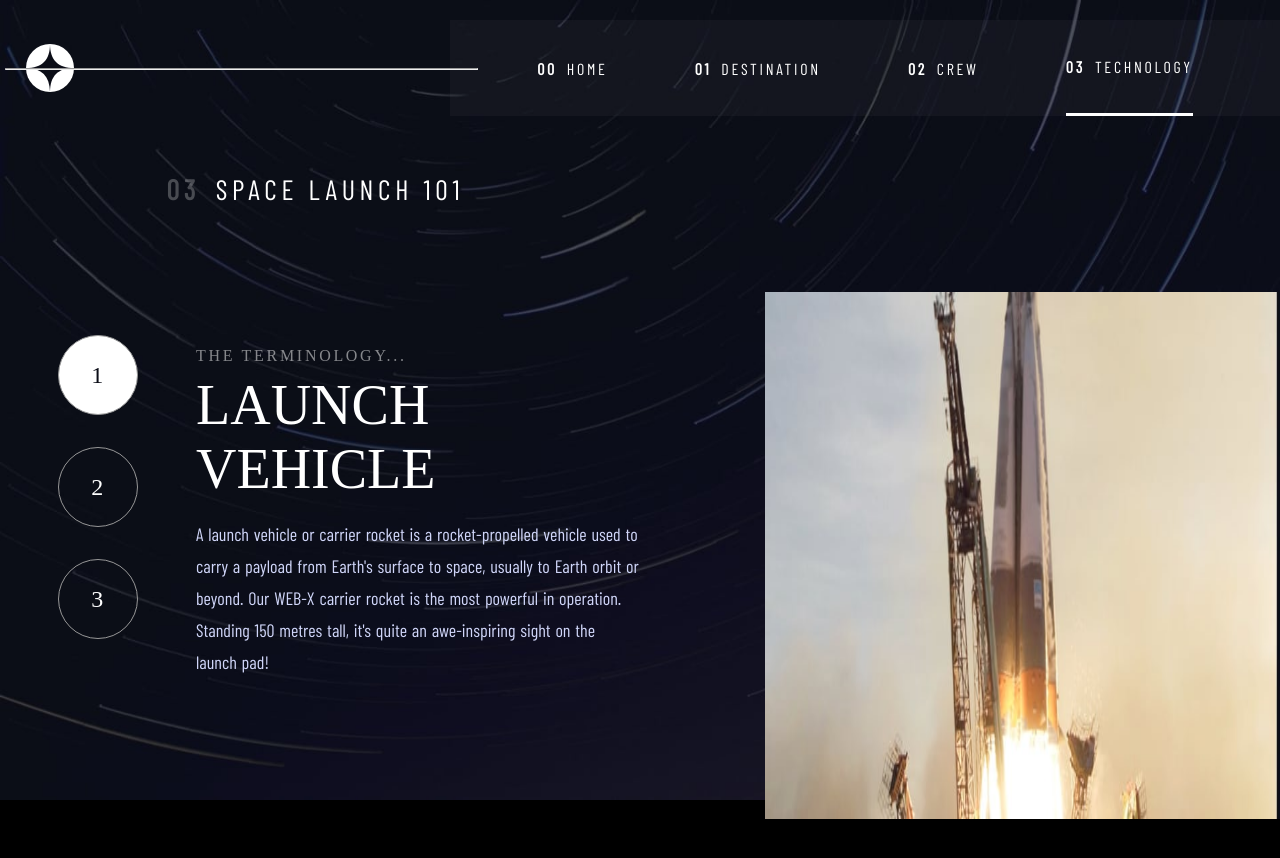
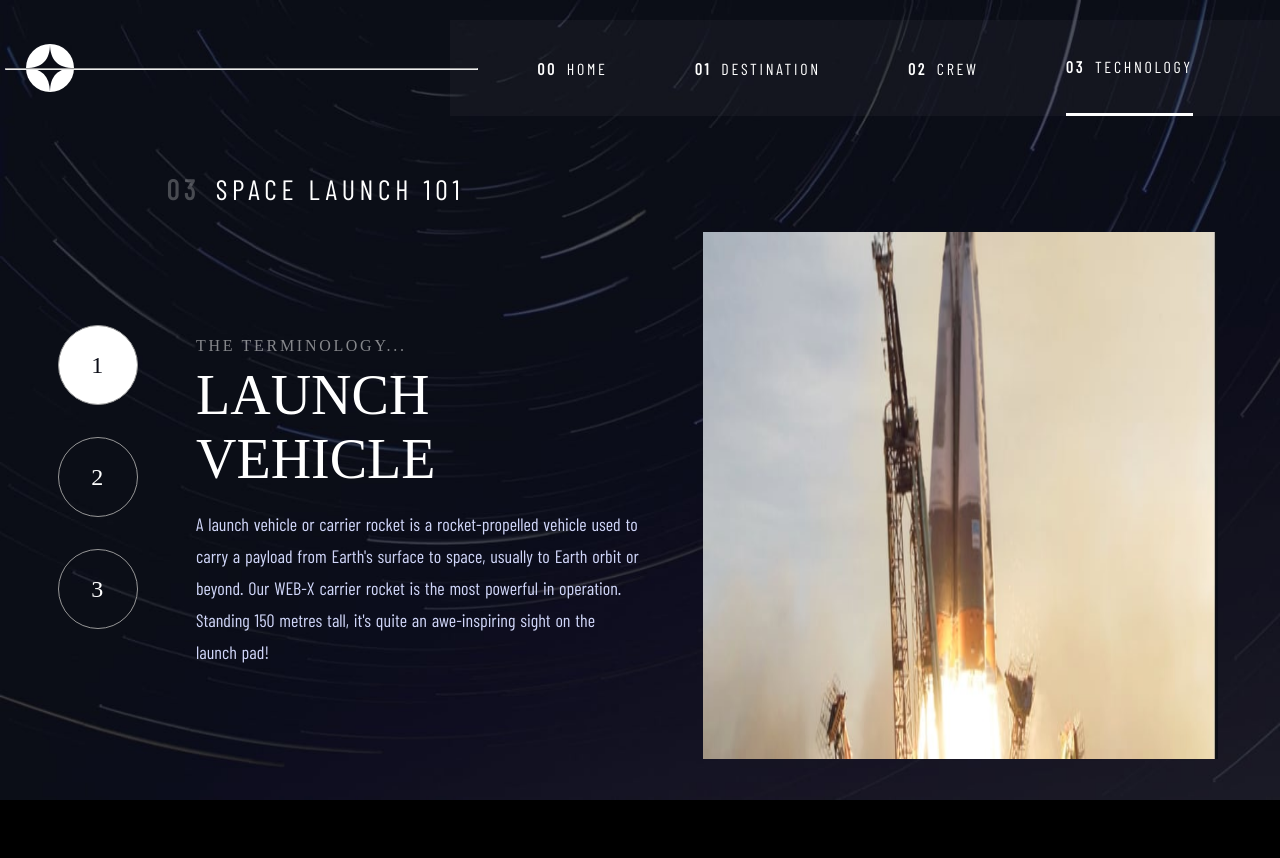
Before and after one commit to the-rabblerouser/SpaceTourism, a Next.js app: page /technology in a window 1280 px wide. Shown: the top 858 px of the page. After the commit the page ends 800 px from the top, so only its background shows below. Built offline with nearby package versions, Linux system fonts and the light colour scheme; a web font is replaced by a local one.

Commit message:
Fixed tech image spacing on cross browser support

```diff
--- a/components/Navbar/Modal/Modal.styled.ts
+++ b/components/Navbar/Modal/Modal.styled.ts
@@ -18,7 +18,9 @@ export const ModalMain = styled.div`
 	align-items: start;
 	height: 100vh;
 	width: 254px;
-	background-color: rgba(255, 255, 255, 0.1);
+	background: rgba(255, 255, 255, 0.04);
+	backdrop-filter: blur(81.5485px);
+	-webkit-backdrop-filter: blur(81.5485px);
 `;
 
 export const ModalLinkContainer = styled.div`
--- a/components/TechnologyPage/Technology.styled.ts
+++ b/components/TechnologyPage/Technology.styled.ts
@@ -106,16 +106,12 @@ export const ImgContainer = styled.div`
 	width: 100%;
 
 	@media (min-width: 768px) {
-		margin-top: 60px;
+		margin-top: 136px;
 	}
 
 	@media (min-width: 1224px) {
 		grid-area: img;
-		display: flex;
-		justify-content: end;
-		align-items: start;
 		width: 50vw;
-		height: 100%;
 	}
 `;
 
@@ -132,7 +128,7 @@ export const Img = styled.img`
 
 	@media (min-width: 1224px) {
 		justify-self: end;
-		margin-top: 136px;
+		margin-top: 0;
 		width: 515px;
 		height: 527px;
 	}
```
